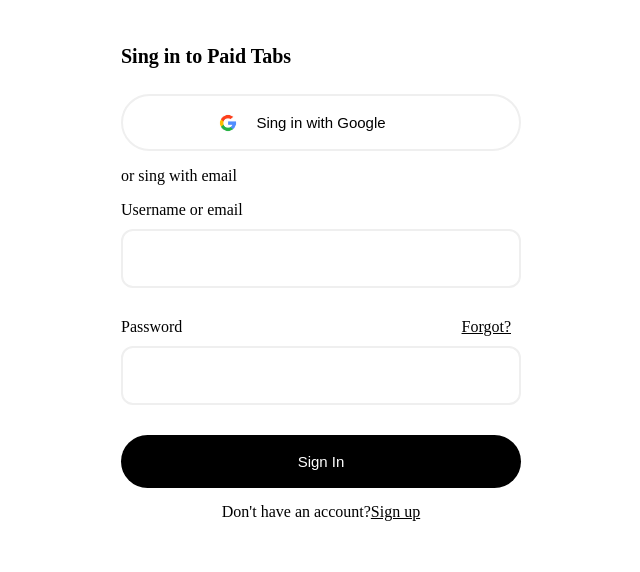
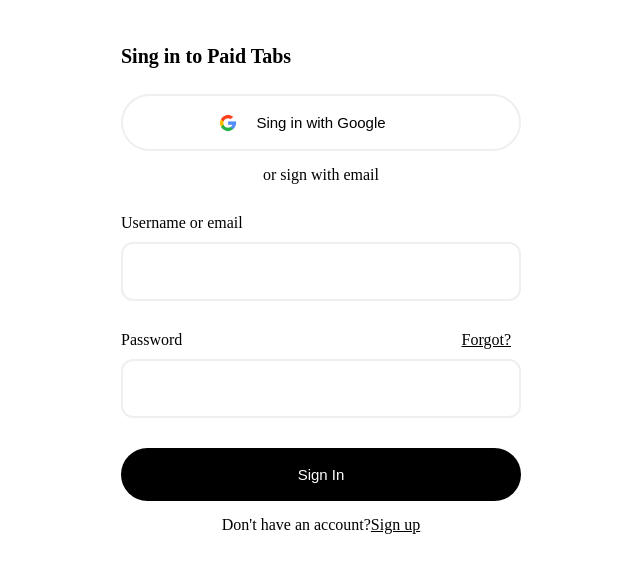
Before and after one commit to ElizPN/music-news, a Next.js app: page /login-page in a window 1280 px wide. Shown: the top 572 px of the page, without its empty margins (319-959 px from the left). Built offline with nearby package versions, Linux system fonts and the light colour scheme.

Commit message:
center "sing with email"

```diff
--- a/components/Login.css
+++ b/components/Login.css
@@ -120,3 +120,18 @@ button:hover {
   .sing-ap-link {
     color:black;
   }
+
+
+  .sing-in-container {
+    display: flex;
+    justify-content: center;
+    align-items: center;
+    margin-top: 15px;
+    margin-bottom: 30px;
+  }
+
+  .sign-with-email {
+    position: relative;
+    text-align: center;
+    padding: 0 10px;
+  }
--- a/components/Login.jsx
+++ b/components/Login.jsx
@@ -20,7 +20,10 @@ const Login = () => {
         <button type="submit" className="google-sign-in-button">
           Sing in with Google
         </button>
-        <p>or sing with email</p>
+        <div className="sing-in-container">
+          <div className="sign-with-email">or sign with email</div>
+        </div>
+
         <label htmlFor="username">Username or email</label>
         <input
           type="text"
@@ -48,8 +51,10 @@ const Login = () => {
         </button>
         {isLoading && <div className="spinner">Snipper</div>}
         <div className="signup-container">
-          <span>Don't have an account?  </span>
-          <a href="https://paidtabs.com/" className="sing-ap-link">Sign up</a>
+          <span>Don't have an account? </span>
+          <a href="https://paidtabs.com/" className="sing-ap-link">
+            Sign up
+          </a>
         </div>
       </form>
     </div>
```
